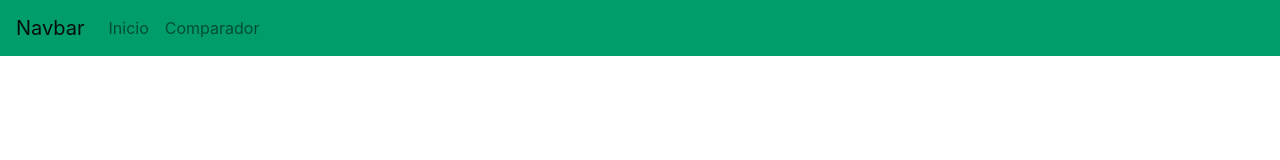
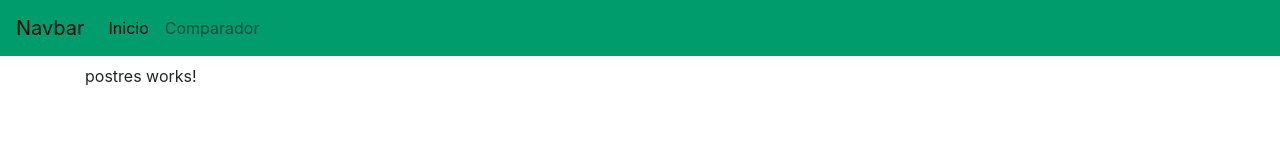
Before and after one commit to ana-db/angularFrutas, an Angular app: page /postres/1 in a window 1280 px wide. Before the commit this address led to /. Shown: the top 160 px of the page. Built offline with nearby package versions, Linux system fonts and the light colour scheme.

Commit message:
pág para postres con el id de la fruta en la url

```diff
--- a/src/app/app-routing.module.ts
+++ b/src/app/app-routing.module.ts
@@ -2,12 +2,14 @@ import { NgModule } from '@angular/core';
 import { Routes, RouterModule } from '@angular/router';
 import { ComparadorComponent } from './paginas/comparador/comparador.component';
 import { InicioComponent } from './paginas/inicio/inicio.component';
+import { PostresComponent } from './paginas/postres/postres.component';
 
 
 
 const routes: Routes = [
   {path: '', component: InicioComponent},
   {path: 'comparador', component: ComparadorComponent},
+  {path: 'postres/:pIdFruta', component: PostresComponent} //pasamos el id de la fruta como parámetro en la url
 ];
 
 
--- a/src/app/app.module.ts
+++ b/src/app/app.module.ts
@@ -8,6 +8,7 @@ import { ComparadorComponent } from './paginas/comparador/comparador.component';
 import { InicioComponent } from './paginas/inicio/inicio.component';
 import { NavbarComponent } from './componentes/navbar/navbar.component';
 import { FrutasPipe } from './pipes/frutas.pipe';
+import { PostresComponent } from './paginas/postres/postres.component';
 
 
 @NgModule({
@@ -16,7 +17,8 @@ import { FrutasPipe } from './pipes/frutas.pipe';
     ComparadorComponent,
     InicioComponent,
     NavbarComponent,
-    FrutasPipe
+    FrutasPipe,
+    PostresComponent
   ],
   imports: [
     BrowserModule,
--- /dev/null
+++ b/src/app/paginas/postres/postres.component.html
@@ -0,0 +1 @@
+<p>postres works!</p>
--- /dev/null
+++ b/src/app/paginas/postres/postres.component.ts
@@ -0,0 +1,15 @@
+import { Component, OnInit } from '@angular/core';
+
+@Component({
+  selector: 'app-postres',
+  templateUrl: './postres.component.html',
+  styleUrls: ['./postres.component.scss']
+})
+export class PostresComponent implements OnInit {
+
+  constructor() { }
+
+  ngOnInit() {
+  }
+
+}
```
Also changed, not shown: src/app/paginas/postres/postres.component.scss (added).
